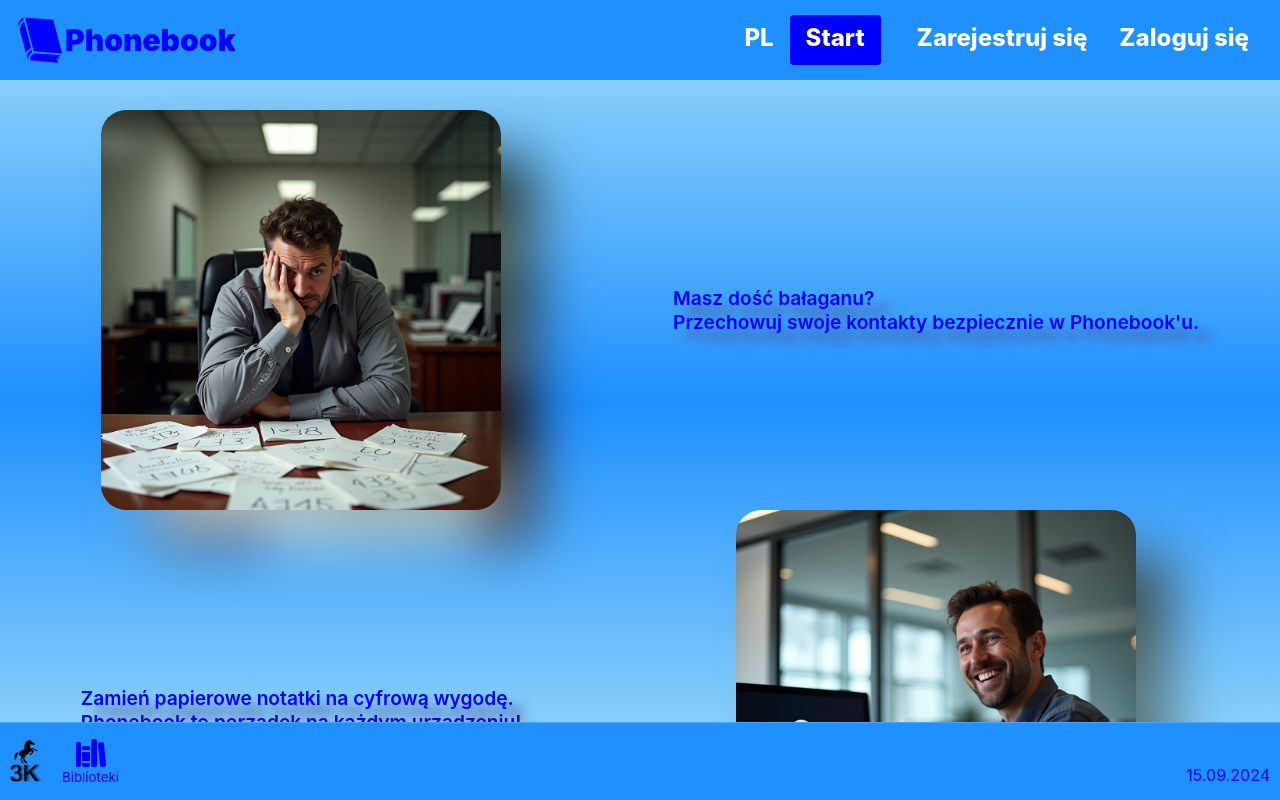
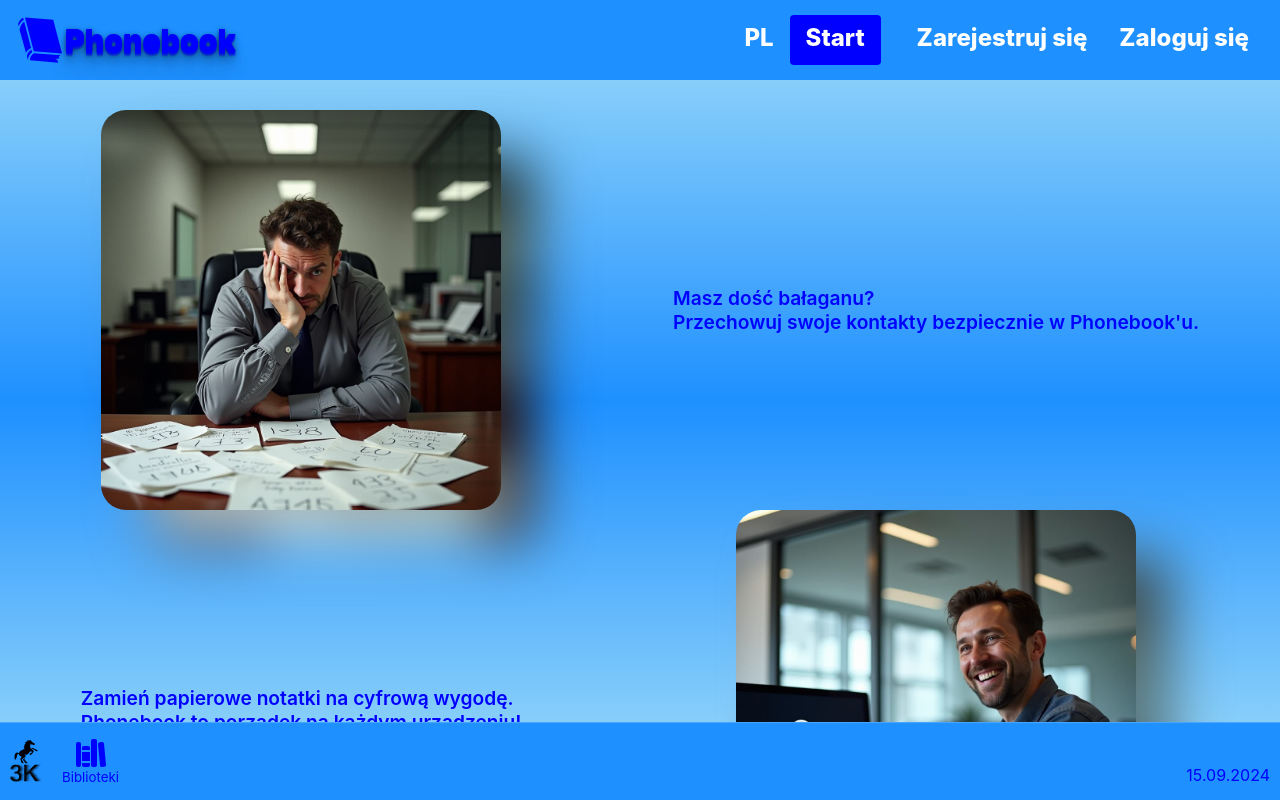
Before and after one commit to KonradKinok/goit-react-hw-08-phonebook, a React (Vite) app: page /#/ in a window 1280 px wide. Built offline with nearby package versions, Linux system fonts and the light colour scheme.

Commit message:
16.09.2024

```diff
--- a/src/components/App.tsx
+++ b/src/components/App.tsx
@@ -43,7 +43,7 @@ export const App: React.FC = () => {
      element={<PrivateRoute redirectTo="/login" component={ContactsPage} />}
     />
    </Route>
-   {/* <Route path="*" element={<HomePage />} /> */}
+   <Route path="*" element={<HomePage />} />
   </Routes>
  );
 };
--- a/src/components/AppBar/AppBar.module.scss
+++ b/src/components/AppBar/AppBar.module.scss
@@ -16,6 +16,33 @@
     font-style: normal;
     font-size: 30px;
     color: var(--header-text-active-background);
+    text-shadow:
+        0 1px 0 rgba(0, 0, 255, 0.7),
+        0 2px 0 rgba(0, 0, 255, 0.6),
+        0 3px 0 rgba(0, 0, 255, 0.5),
+        0 4px 0 rgba(0, 0, 255, 0.4),
+        0 5px 0 rgba(0, 0, 255, 0.3),
+        0 6px 1px rgba(0, 0, 0, .1),
+        0 0 5px rgba(0, 0, 0, .1),
+        0 1px 3px rgba(0, 0, 0, .3),
+        0 3px 5px rgba(0, 0, 0, .2),
+        0 5px 10px rgba(0, 0, 0, .25),
+        0 10px 10px rgba(0, 0, 0, .2),
+        0 20px 20px rgba(0, 0, 0, .15);
+
+    // text-shadow: 14px 12px 11px rgba(83, 87, 150, 1);
+    // // text-shadow: 0 1px 0 #ccc,
+    // //         0 2px 0 #c9c9c9,
+    // //         0 3px 0 #bbb,
+    // //         0 4px 0 #b9b9b9,
+    // //         0 5px 0 #aaa,
+    // //         0 6px 1px rgba(0, 0, 0, .1),
+    // //         0 0 5px rgba(0, 0, 0, .1),
+    // //         0 1px 3px rgba(0, 0, 0, .3),
+    // //         0 3px 5px rgba(0, 0, 0, .2),
+    // //         0 5px 10px rgba(0, 0, 0, .25),
+    // //         0 10px 10px rgba(0, 0, 0, .2),
+    // //         0 20px 20px rgba(0, 0, 0, .15);
 }
 
 .container-appbar {
--- a/src/pages/HomePage/HomePage.module.scss
+++ b/src/pages/HomePage/HomePage.module.scss
@@ -11,7 +11,6 @@
         column-gap: 10px;
         z-index: 1;
         color: var(--header-text-hover-color);
-        text-shadow: 14px 12px 11px rgba(83, 87, 150, 1);
         font-weight: 600;
         font-size: larger;
         overflow: hidden;
```
Also changed, not shown: src/index.tsx (+3 -4 lines).
